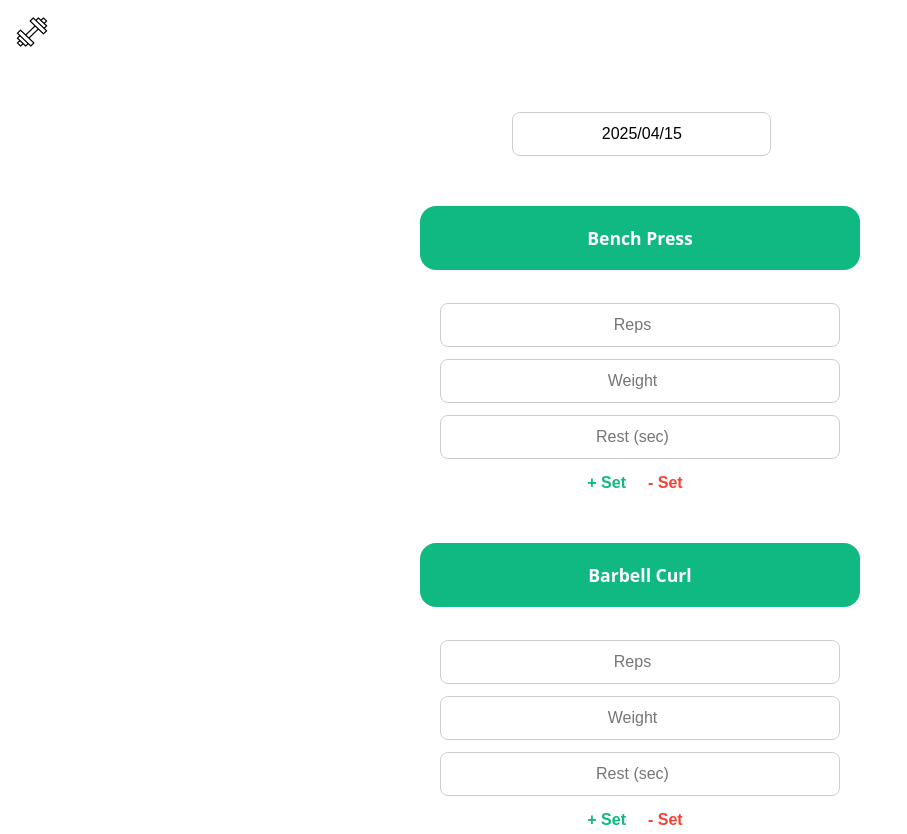
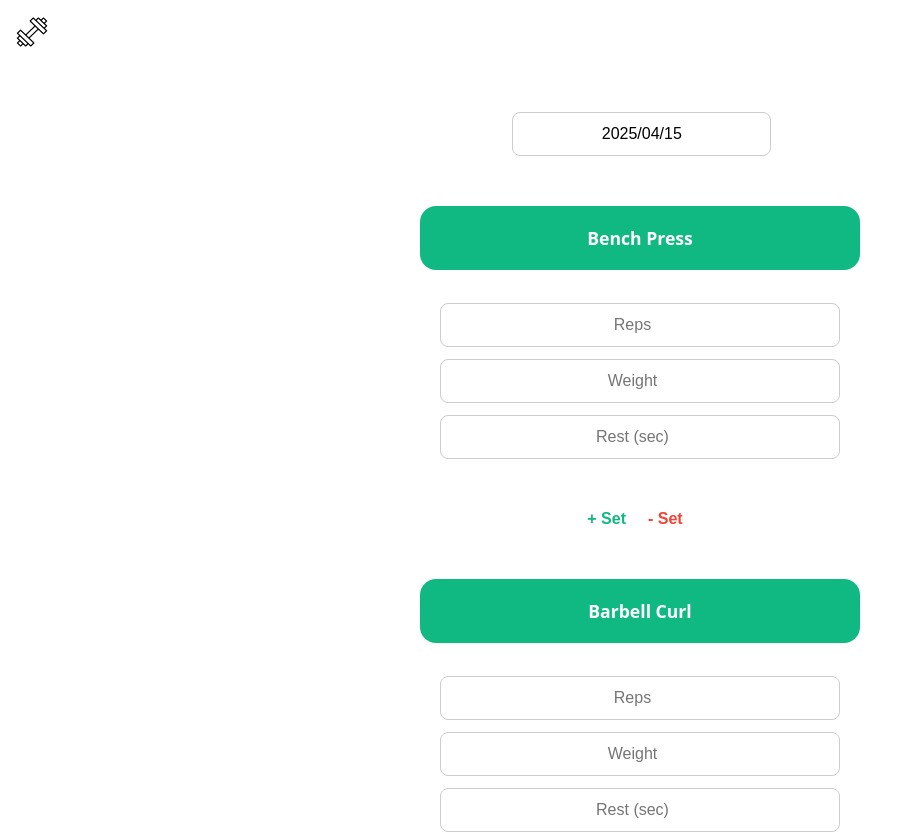
Before and after one commit to Keenan-Nicholson/super-simple-workout-tracker, a React (Vite) app: page /LogWorkout/1 in a window 1280 px wide. Shown: the top 834 px of the page, without its empty margins (0-907 px from the left). Built offline with nearby package versions, Linux system fonts and the light colour scheme.

Commit message:
completed react hook form for logging workouts

```diff
--- a/src/App.css
+++ b/src/App.css
@@ -234,6 +234,7 @@
 }
 
 .set-row {
+  margin-bottom: 2rem;
   display: flex;
   flex-direction: column;
   gap: 0.75rem;
--- /dev/null
+++ b/src/Components/ExerciseFieldArray.tsx
@@ -0,0 +1,68 @@
+import { useFieldArray, UseFormRegister, Control } from "react-hook-form";
+
+interface ExerciseFieldArrayProps {
+  exerciseIndex: number;
+  exerciseName: string;
+  control: Control<any>;
+  register: UseFormRegister<any>;
+}
+
+export const ExerciseFieldArray = ({
+  exerciseIndex,
+  exerciseName,
+  control,
+  register,
+}: ExerciseFieldArrayProps) => {
+  const { fields, append, remove } = useFieldArray({
+    control,
+    name: `exercises.${exerciseIndex}.sets`,
+  });
+
+  return (
+    <div className="exercise-block">
+      <h3 className="exercise-button log-button">{exerciseName}</h3>
+      <div className="set-table">
+        {fields.map((field, setIndex) => (
+          <div key={field.id} className="set-row">
+            <input
+              type="number"
+              placeholder="Reps"
+              {...register(`exercises.${exerciseIndex}.sets.${setIndex}.reps`)}
+            />
+            <input
+              type="number"
+              placeholder="Weight"
+              {...register(
+                `exercises.${exerciseIndex}.sets.${setIndex}.weight`
+              )}
+            />
+            <input
+              type="number"
+              placeholder="Rest (sec)"
+              {...register(`exercises.${exerciseIndex}.sets.${setIndex}.rest`)}
+            />
+          </div>
+        ))}
+      </div>
+      <div className="set-buttons-row">
+        <button
+          type="button"
+          className="add-set-button"
+          onClick={() => append({ reps: "", weight: "", rest: "" })}
+        >
+          + Set
+        </button>
+        <button
+          type="button"
+          className="remove-set-button"
+          onClick={() => {
+            if (fields.length > 1) remove(fields.length - 1);
+          }}
+          disabled={fields.length === 1}
+        >
+          - Set
+        </button>
+      </div>
+    </div>
+  );
+};
--- a/src/Components/HomeButton.tsx
+++ b/src/Components/HomeButton.tsx
@@ -10,12 +10,12 @@ export const HomeButton = () => {
 
     // If already at root, don't navigate
     if (parts.length === 0) {
-      return; // Do nothing
+      return;
     }
 
     // Otherwise go back one level
     const newPath = "/" + parts.slice(0, -1).join("/");
-    navigate(newPath || "/"); // fallback just in case
+    navigate(newPath || "/");
   };
 
   return (
--- a/src/Components/Workout.tsx
+++ b/src/Components/Workout.tsx
@@ -2,6 +2,7 @@ import { useForm, Controller } from "react-hook-form";
 import { useEffect, useState } from "react";
 import { useParams } from "react-router-dom";
 import DatePicker from "react-datepicker";
+import { ExerciseFieldArray } from "./ExerciseFieldArray";
 import "react-datepicker/dist/react-datepicker.css";
 
 interface Set {
@@ -17,7 +18,11 @@ interface Exercise {
 
 interface WorkoutForm {
   selectedDate: Date;
-  exercises: Record<number, Set[]>;
+  exercises: {
+    id: number;
+    name: string;
+    sets: Set[];
+  }[];
 }
 
 const fakeData = [
@@ -37,58 +42,40 @@ export const Workout = () => {
   const { id } = useParams();
   const [workout, setWorkout] = useState<any>(null);
 
-  const { control, handleSubmit, register, setValue, getValues } =
-    useForm<WorkoutForm>({
+  const { control, handleSubmit, register, setValue } = useForm<WorkoutForm>({
     defaultValues: {
       selectedDate: new Date(),
-        exercises: {},
+      exercises: [],
     },
   });
 
   useEffect(() => {
     const selectedWorkout = fakeData.find((w) => w.id === parseInt(id!));
     if (selectedWorkout) {
-      const initialExercisesState: any = {};
-      selectedWorkout.exercises.forEach((exercise: Exercise) => {
-        initialExercisesState[exercise.id] = [
-          { reps: "", weight: "", rest: "" },
-        ];
-      });
+      const defaultExercises = selectedWorkout.exercises.map((exercise) => ({
+        id: exercise.id,
+        name: exercise.name,
+        sets: [{ reps: "", weight: "", rest: "" }],
+      }));
 
       setWorkout(selectedWorkout);
-      setValue("exercises", initialExercisesState as Record<number, Set[]>);
+      setValue("exercises", defaultExercises);
     }
   }, [id, setValue]);
 
   const onSubmit = (data: WorkoutForm) => {
-    const result = workout.exercises.flatMap((exercise: Exercise) => {
-      return (
-        data.exercises[exercise.id]?.map((set: Set) => ({
+    const result = data.exercises.flatMap((exercise) =>
+      exercise.sets.map((set) => ({
         "workout-id": id,
         date: data.selectedDate,
         name: exercise.name,
         reps: parseInt(set.reps),
         weight: parseInt(set.weight),
         rest: parseInt(set.rest),
-        })) || []
+      }))
     );
-    });
 
     console.log(result);
-  };
-
-  const addSet = (exerciseId: number) => {
-    const prev = getValues(`exercises.${exerciseId}`) || [];
-    setValue(`exercises.${exerciseId}`, [
-      ...prev,
-      { reps: "", weight: "", rest: "" },
-    ] as Set[]); // Typecast to Set[]
-  };
-
-  const removeSet = (exerciseId: number, index: number) => {
-    const prev = getValues(`exercises.${exerciseId}`) || [];
-    prev.splice(index, 1);
-    setValue(`exercises.${exerciseId}`, [...prev] as Set[]); // Typecast to Set[]
   };
 
   if (!workout) return <div>Loading...</div>;
@@ -111,55 +98,14 @@ export const Workout = () => {
           />
         </div>
 
-        {workout.exercises.map((exercise: Exercise) => (
-          <div key={exercise.id} className="exercise-block">
-            <h3 className="exercise-button log-button">{exercise.name}</h3>
-            <div className="set-table">
-              {getValues(`exercises.${exercise.id}` as any)?.map(
-                (_, setIndex: number) => (
-                  <div key={setIndex} className="set-row">
-                    <input
-                      type="number"
-                      placeholder="Reps"
-                      {...register(
-                        `exercises.${exercise.id}.${setIndex}.reps` as any
-                      )}
+        {workout.exercises.map((exercise: Exercise, index: number) => (
+          <ExerciseFieldArray
+            key={exercise.id}
+            exerciseIndex={index}
+            exerciseName={exercise.name}
+            control={control}
+            register={register}
           />
-                    <input
-                      type="number"
-                      placeholder="Weight"
-                      {...register(
-                        `exercises.${exercise.id}.${setIndex}.weight` as any
-                      )}
-                    />
-                    <input
-                      type="number"
-                      placeholder="Rest (sec)"
-                      {...register(
-                        `exercises.${exercise.id}.${setIndex}.rest` as any
-                      )}
-                    />
-                    <div className="set-buttons-row">
-                      <button
-                        className="add-set-button"
-                        type="button"
-                        onClick={() => addSet(exercise.id)}
-                      >
-                        + Set
-                      </button>
-                      <button
-                        className="remove-set-button"
-                        type="button"
-                        onClick={() => removeSet(exercise.id, setIndex)}
-                      >
-                        - Set
-                      </button>
-                    </div>
-                  </div>
-                )
-              )}
-            </div>
-          </div>
         ))}
 
         <button type="submit" className="home-button create-button">
```
Also changed, not shown: src/routes/LogWorkout.tsx (+0 -17 lines). Lines whose indentation alone changed are shown as unchanged.
